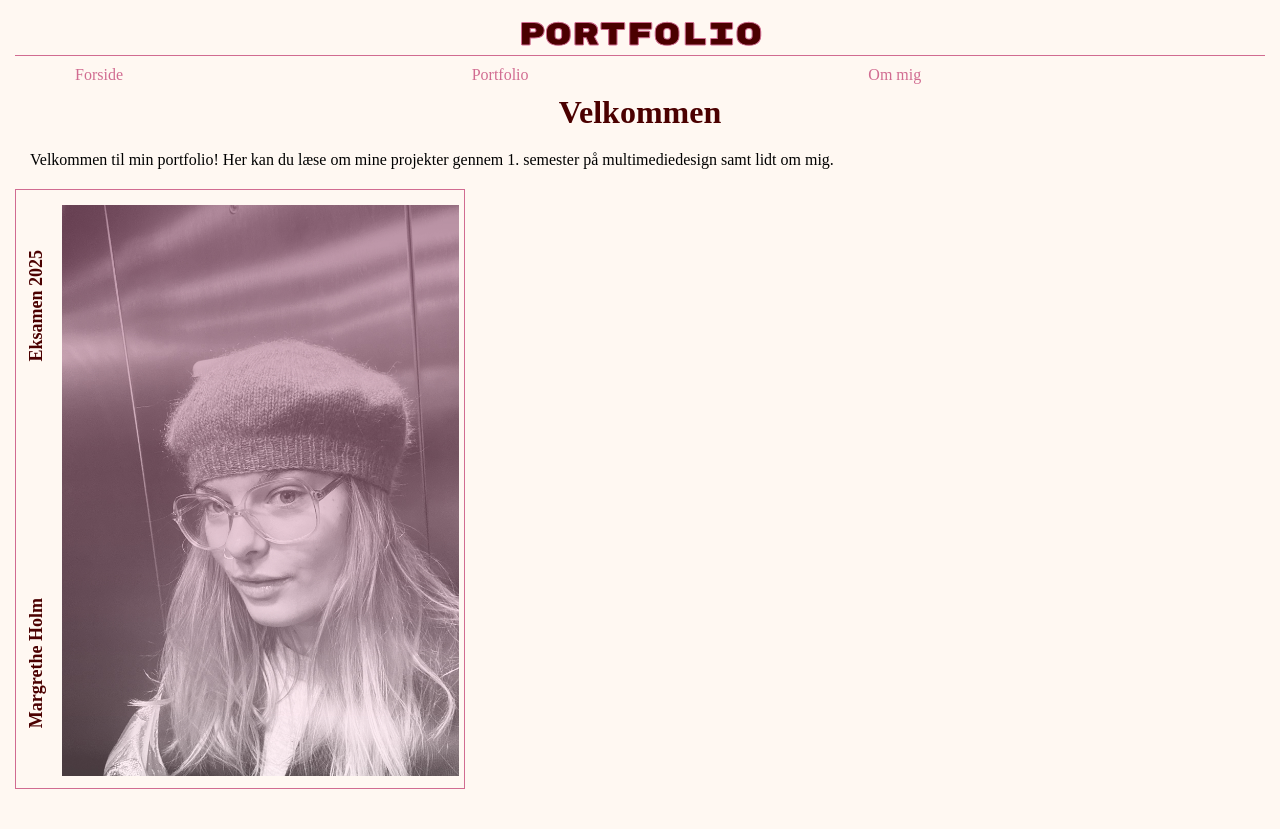
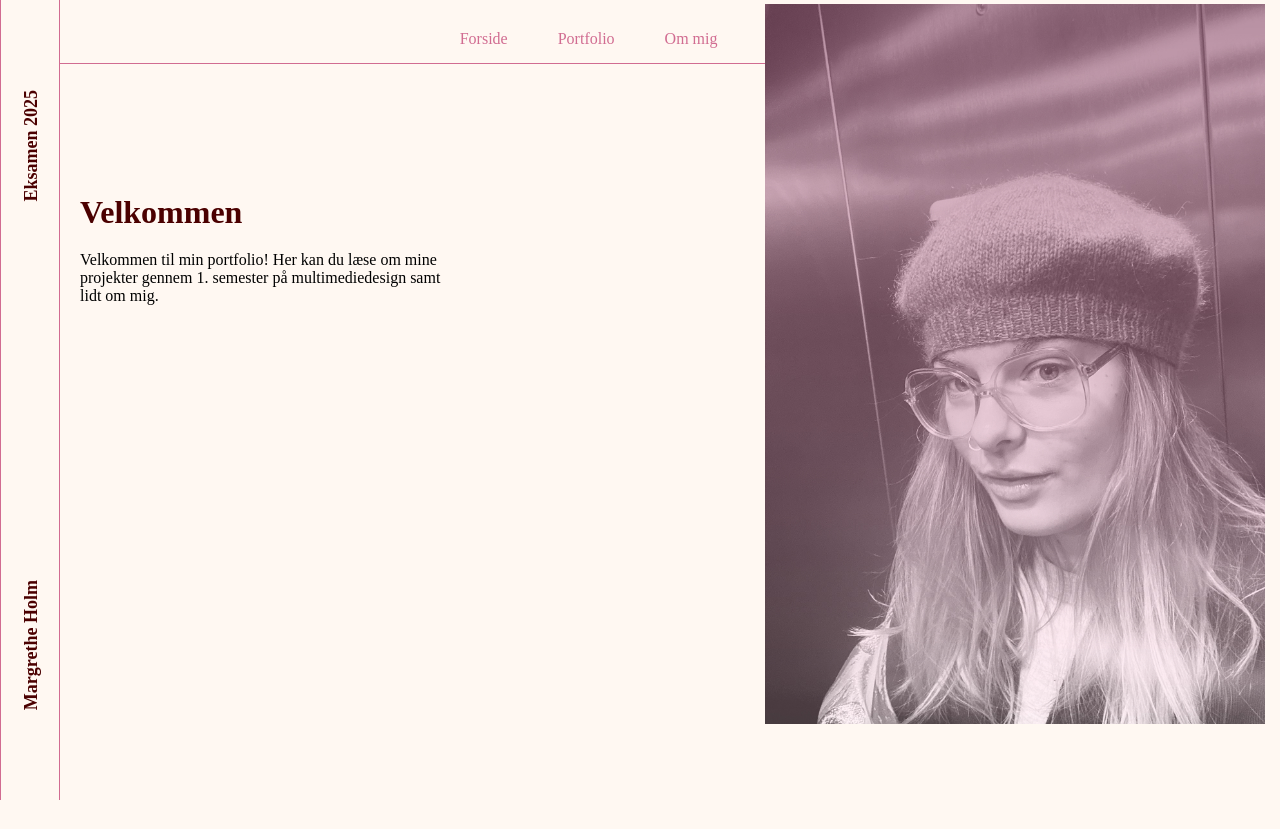
Before and after one commit to margrethe1316/06_portfolio, a plain HTML site: page index.html in a window 1280 px wide. Before the commit the page ends 804 px from the top, so only its background shows below. Drawn offline with Linux system fonts and the light colour scheme.

Commit message:
forside done

```diff
--- a/css/layout.css
+++ b/css/layout.css
@@ -8,7 +8,7 @@ img {
   width: 100%;
   height: auto;
   display: block;
-  padding: 5px;
+  padding: 0px;
   margin-top: 10px;
   margin-bottom: 10px;
   margin-right: 15px;
@@ -17,7 +17,12 @@ img {
 nav ul {
   display: grid;
   grid-template-columns: 1fr 1fr 1fr;
-  margin-left: 60px;
+  margin-left: 44px;
+}
+
+.billede_forside {
+  display: grid;
+  grid-template-columns: 1fr 20fr;
 }
 
 .tekst_med_baggrund {
@@ -57,4 +62,66 @@ nav ul {
 }
 
 @media (min-width: 800px) {
+  .tema2 {
+    display: grid;
+    grid-template-columns: 1fr 1fr;
+  }
+
+  .tema2a {
+    display: grid;
+    grid-template-columns: 1fr 1fr;
+  }
+
+  .index_main {
+    display: grid;
+    grid-template-columns: 1.5fr 1fr;
+  }
+
+  .tekst_forside {
+    margin-top: 110px;
+    margin-left: 50px;
+    margin-right: 300px;
+  }
+
+  .velkommen {
+    text-align: start;
+    margin-left: 15px;
+  }
+
+  header {
+    display: grid;
+    grid-template-columns: 3fr 1fr;
+  }
+
+  .portraet {
+    position: relative;
+    top: -80px;
+    width: 100%;
+    height: auto;
+  }
+
+  .sidebar {
+    position: absolute;
+    left: 0px;
+    top: 0;
+    height: 800px;
+  }
+
+  .billede_forside {
+    display: grid;
+    grid-template-columns: 1fr;
+
+    display: flex;
+    justify-content: flex-end;
+  }
+
+  .menu {
+    display: flex;
+    justify-content: flex-end;
+    margin-right: 185px;
+  }
+
+  li {
+    padding-right: 50px;
+  }
 }
--- a/css/style.css
+++ b/css/style.css
@@ -73,12 +73,10 @@ h4 {
   margin-left: 15px;
 }
 
-.wrapper {
-  display: flex;
-  height: 75vh;
-  width: 450px;
-  border: 1px solid #d16c91;
-  overflow: hidden; /* 💡 forhindrer billede i at stikke ud */
+.billede_forside {
+  border-bottom: 1px solid #d16c91;
+  border-top: 1px solid #d16c91;
+  border-right: 1px solid #d16c91;
 }
 
 .sidebar {
@@ -86,7 +84,9 @@ h4 {
   display: flex;
   flex-direction: column;
   justify-content: space-between;
-  padding: 60px 0;
+  padding: 60px 10px;
+  border-right: 1px solid #d16c91;
+  border-left: 1px solid #d16c91;
 }
 
 .vertical-text {
@@ -96,19 +96,13 @@ h4 {
   font-weight: bold;
   color: #4b0000;
   font-size: 18px;
-  margin: 0 10px;
+  margin: 30px 10px;
 }
 
 .portraet {
   flex-grow: 1;
   overflow: hidden; /* 💡 vigtigt */
   height: 100%; /* 💡 fyld wrapperens højde */
-}
-
-.portraet img {
-  width: 100%;
-  object-fit: cover; /* 💡 fylder og beskærer billedet korrekt */
-  display: block;
 }
 
 .temax_svg {
@@ -132,4 +126,17 @@ a :hover {
 }
 
 @media (min-width: 800px) {
+  .menu {
+    padding-top: 5px;
+    padding-bottom: 15px;
+    border-bottom: 1px solid #d16c91;
+  }
+
+  .portfolio {
+    display: none;
+  }
+
+  .billede_forside {
+    border: none;
+  }
 }
--- a/index.html
+++ b/index.html
@@ -18,6 +18,7 @@
 <body>
 
     <header>
+        <div>
             <h1 class="portfolio">Portfolio</h1>
             <nav>
                 <ul class="menu">
@@ -26,14 +27,20 @@
                     <li><a href="om_mig.html">Om mig</a></li>
                 </ul>
             </nav>
+        </div>
+
+
     </header>
 
-    <main>
+    <main class="index_main">
+
+        <div class="tekst_forside">
             <h1 class="velkommen">Velkommen</h1>
-        <p>Velkommen til min portfolio! Her kan du læse om mine projekter gennem 1. semester på multimediedesign samt
+            <p>Velkommen til min portfolio! Her kan du læse om mine projekter gennem 1. semester på multimediedesign
+                samt
                 lidt om mig. </p>
-
-        <div class="wrapper">
+        </div>
+        <div class="billede_forside">
             <div class="sidebar">
                 <div class="vertical-text top">Eksamen 2025</div>
                 <div class="vertical-text bottom">Margrethe Holm</div>
```
Also changed, not shown: om_mig.html (+1 -1 lines), portfolio.html (+6 -1 lines), tema02.html (+14 -7 lines). Lines whose indentation alone changed are shown as unchanged.
